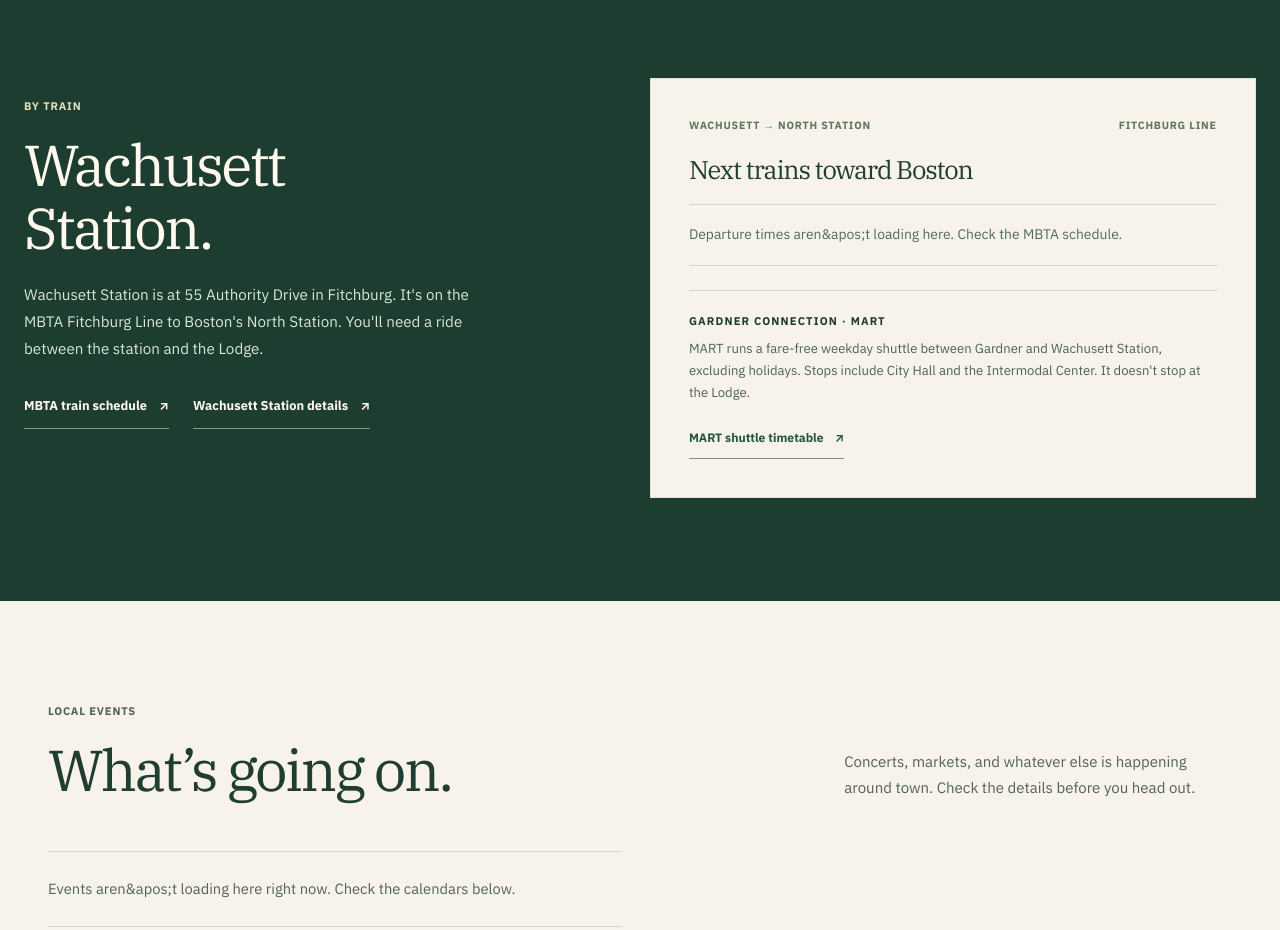
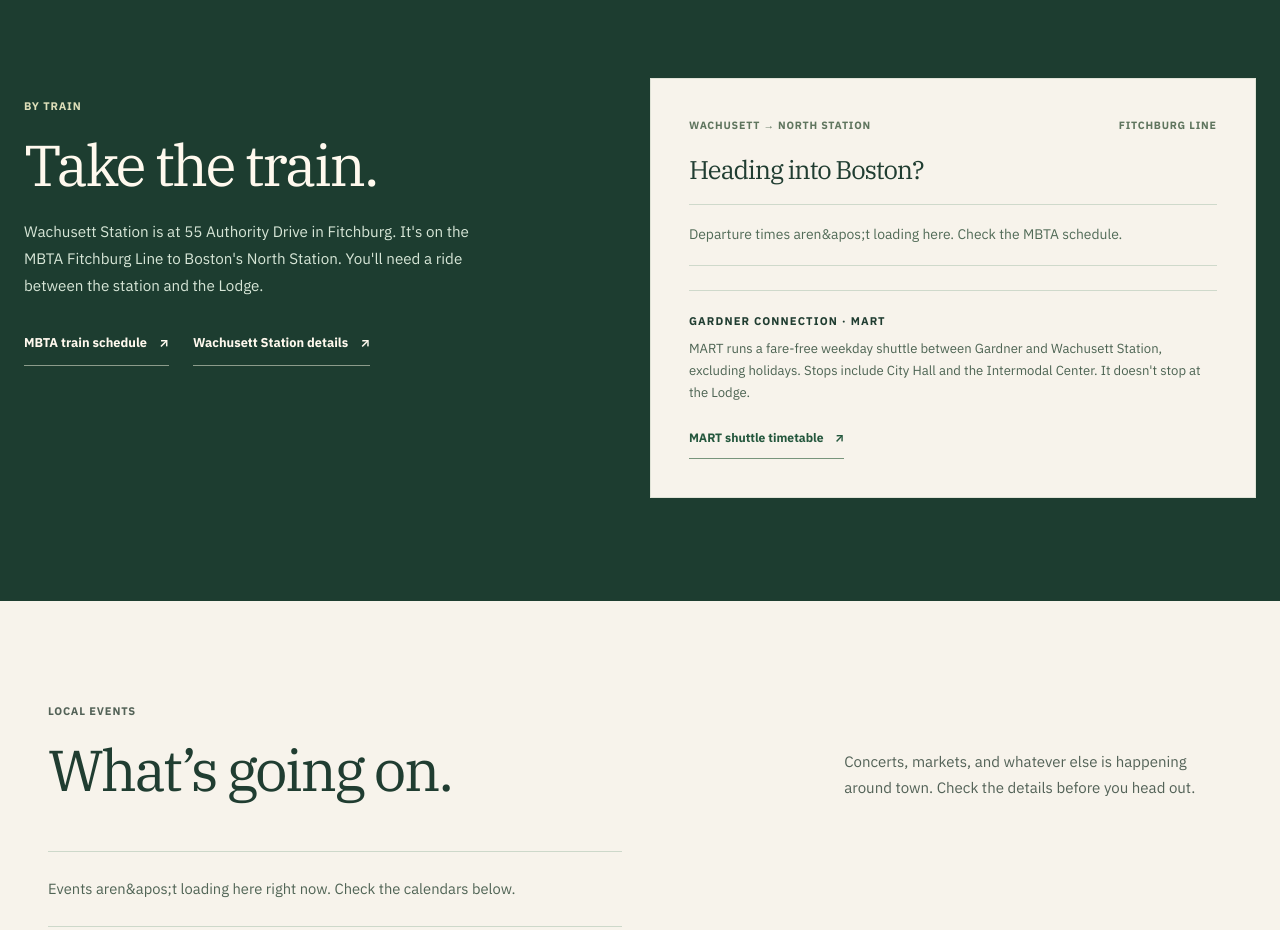
Before and after one commit to PublicLogic/KendallPondLodge, a Next.js app: page /explore in a window 1280 px wide. Shown: the part 3180-4110 px from the top of the page. Built offline with nearby package versions, Linux system fonts and the light colour scheme.

Commit message:
Give Explore a more natural local-host voice

```diff
--- a/app/explore/WachusettRail.tsx
+++ b/app/explore/WachusettRail.tsx
@@ -30,7 +30,7 @@ export function WachusettRail({ transit }: { transit: PjTransit | null }) {
     <section className={styles.rail} id="train" aria-labelledby="rail-title">
       <div className={styles.railCopy}>
         <p className={styles.eyebrow}>By train</p>
-        <h2 id="rail-title">Wachusett Station.</h2>
+        <h2 id="rail-title">Take the train.</h2>
         <p>
           Wachusett Station is at 55 Authority Drive in Fitchburg. It&apos;s
           on the MBTA Fitchburg Line to Boston&apos;s North Station. You&apos;ll
@@ -50,7 +50,7 @@ export function WachusettRail({ transit }: { transit: PjTransit | null }) {
           <span>Wachusett → North Station</span>
           <span>Fitchburg Line</span>
         </div>
-        <h3>Next trains toward Boston</h3>
+        <h3>Heading into Boston?</h3>
         {departures.length ? (
           <ol className={styles.departures}>
             {departures.map(train => {
```
